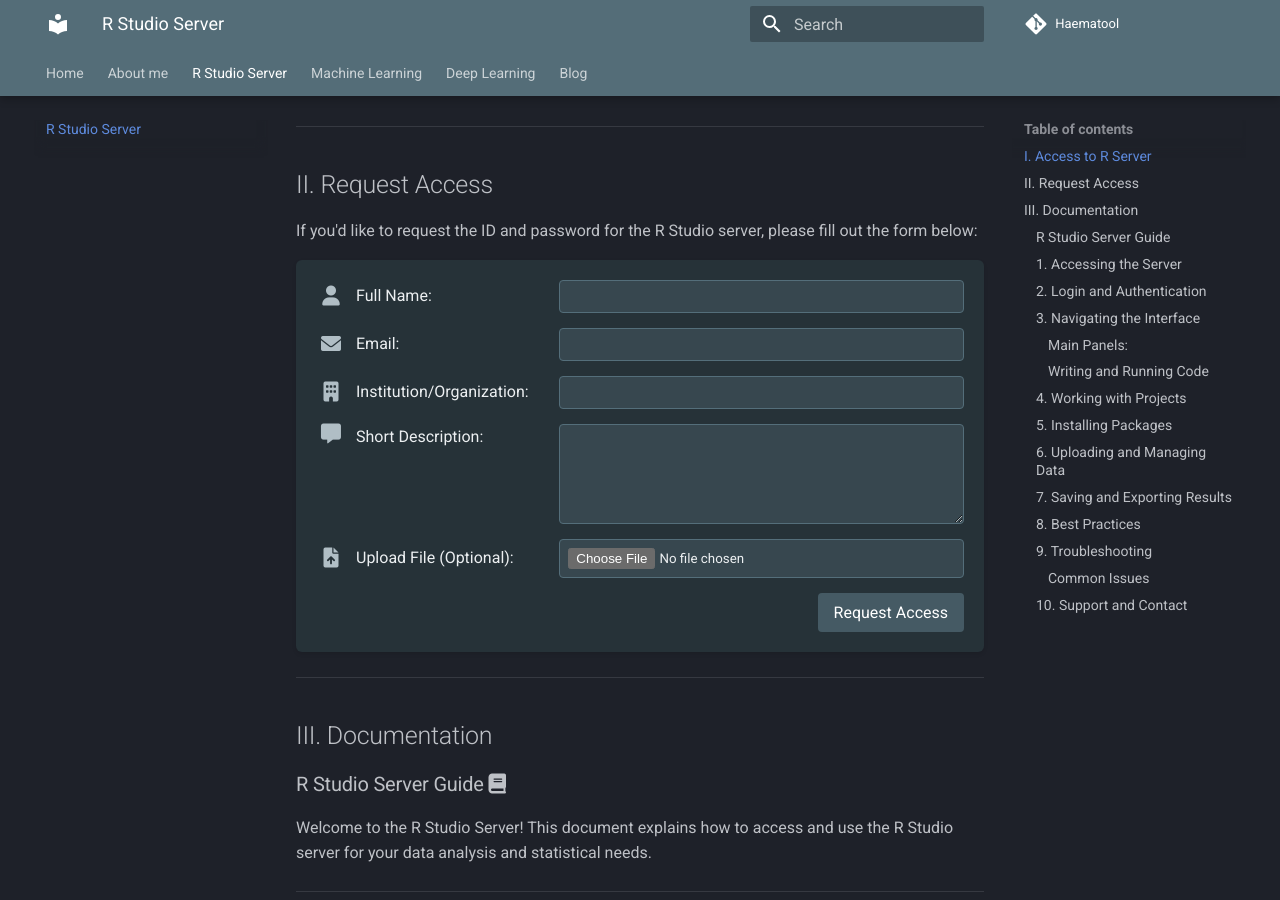
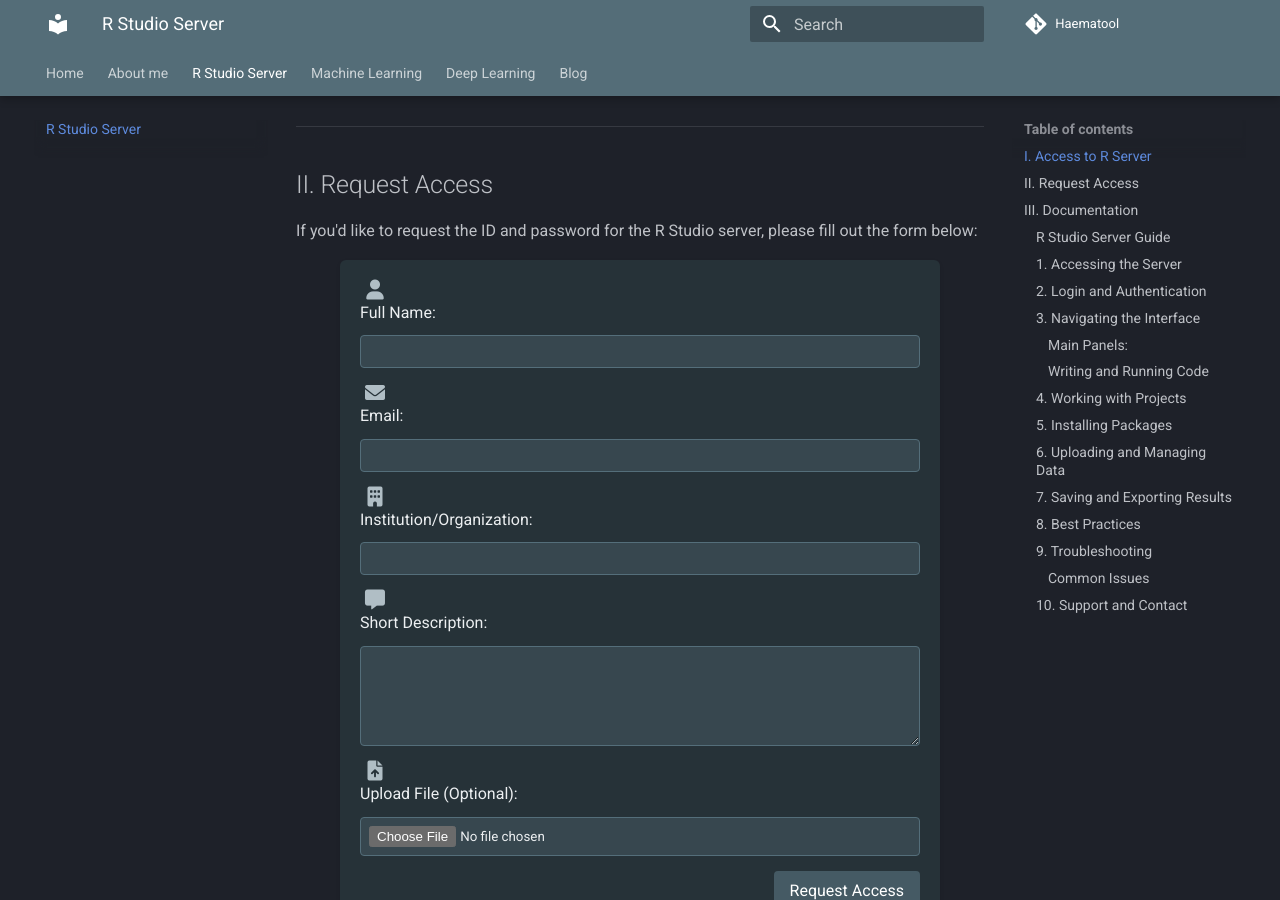
Before and after one commit to haematool/mywebsite, an MkDocs documentation site: the page built from docs/rstudioserver/rstudio.md, in a window 1280 px wide and 900 px high, scrolled down 376 px. Built offline with MkDocs 1.6.1 and Material for MkDocs 9.7.7, drawn with Linux system fonts in a browser that asks for light colours; comment, search, counter and statistics services are not loaded.

Commit message:
updatev2.1

```diff
--- a/docs/rstudioserver/rstudio.md
+++ b/docs/rstudioserver/rstudio.md
@@ -26,42 +26,43 @@ You can access the R Studio server using the following link:
 
 If you'd like to request the ID and password for the R Studio server, please fill out the form below:
 
-<form action="https://fabform.io/f/SgfCSO0" method="POST" enctype="multipart/form-data" style="width: 100%; padding: 20px; background-color: #263238; border-radius: 6px; box-shadow: 0 2px 4px rgba(0, 0, 0, 0.1); box-sizing: border-box;">
+<form action="https://fabform.io/f/SgfCSO0" method="POST" enctype="multipart/form-data" style="width: 100%; max-width: 600px; padding: 20px; background-color: #263238; border-radius: 6px; box-shadow: 0 2px 4px rgba(0, 0, 0, 0.1); box-sizing: border-box; margin: auto;">
 
-  <div style="margin-bottom: 15px; display: flex; align-items: center;">
+  <div style="margin-bottom: 15px; display: flex; flex-wrap: wrap; align-items: center;">
     <i class="fas fa-user" style="font-size: 20px; color: #b0bec5; margin-right: 10px; min-width: 30px; text-align: center;"></i>
-    <label for="name" style="font-size: 16px; font-weight: 500; color: #eceff1; flex: 1;">Full Name:</label>
-    <input type="text" id="name" name="name" required style="flex: 2; padding: 8px; border: 1px solid #546e7a; border-radius: 4px; background-color: #37474f; color: #eceff1; margin-left: 10px;">
+    <label for="name" style="font-size: 16px; font-weight: 500; color: #eceff1; flex: 1 1 100%;">Full Name:</label>
+    <input type="text" id="name" name="name" required style="flex: 1 1 100%; padding: 8px; border: 1px solid #546e7a; border-radius: 4px; background-color: #37474f; color: #eceff1; margin-top: 10px;">
   </div>
 
-  <div style="margin-bottom: 15px; display: flex; align-items: center;">
+  <div style="margin-bottom: 15px; display: flex; flex-wrap: wrap; align-items: center;">
     <i class="fas fa-envelope" style="font-size: 20px; color: #b0bec5; margin-right: 10px; min-width: 30px; text-align: center;"></i>
-    <label for="email" style="font-size: 16px; font-weight: 500; color: #eceff1; flex: 1;">Email:</label>
-    <input type="email" id="email" name="email" required style="flex: 2; padding: 8px; border: 1px solid #546e7a; border-radius: 4px; background-color: #37474f; color: #eceff1; margin-left: 10px;">
+    <label for="email" style="font-size: 16px; font-weight: 500; color: #eceff1; flex: 1 1 100%;">Email:</label>
+    <input type="email" id="email" name="email" required style="flex: 1 1 100%; padding: 8px; border: 1px solid #546e7a; border-radius: 4px; background-color: #37474f; color: #eceff1; margin-top: 10px;">
   </div>
 
-  <div style="margin-bottom: 15px; display: flex; align-items: center;">
+  <div style="margin-bottom: 15px; display: flex; flex-wrap: wrap; align-items: center;">
     <i class="fas fa-building" style="font-size: 20px; color: #b0bec5; margin-right: 10px; min-width: 30px; text-align: center;"></i>
-    <label for="institution" style="font-size: 16px; font-weight: 500; color: #eceff1; flex: 1;">Institution/Organization:</label>
-    <input type="text" id="institution" name="institution" required style="flex: 2; padding: 8px; border: 1px solid #546e7a; border-radius: 4px; background-color: #37474f; color: #eceff1; margin-left: 10px;">
+    <label for="institution" style="font-size: 16px; font-weight: 500; color: #eceff1; flex: 1 1 100%;">Institution/Organization:</label>
+    <input type="text" id="institution" name="institution" required style="flex: 1 1 100%; padding: 8px; border: 1px solid #546e7a; border-radius: 4px; background-color: #37474f; color: #eceff1; margin-top: 10px;">
   </div>
 
-  <div style="margin-bottom: 15px; display: flex; align-items: flex-start;">
+  <div style="margin-bottom: 15px; display: flex; flex-wrap: wrap; align-items: flex-start;">
     <i class="fas fa-comment-alt" style="font-size: 20px; color: #b0bec5; margin-right: 10px; min-width: 30px; text-align: center;"></i>
-    <label for="reason" style="font-size: 16px; font-weight: 500; color: #eceff1; flex: 1;">Short Description:</label>
-    <textarea id="reason" name="reason" required style="flex: 2; padding: 8px; border: 1px solid #546e7a; border-radius: 4px; background-color: #37474f; color: #eceff1; margin-left: 10px; height: 100px;"></textarea>
+    <label for="reason" style="font-size: 16px; font-weight: 500; color: #eceff1; flex: 1 1 100%;">Short Description:</label>
+    <textarea id="reason" name="reason" required style="flex: 1 1 100%; padding: 8px; border: 1px solid #546e7a; border-radius: 4px; background-color: #37474f; color: #eceff1; margin-top: 10px; height: 100px;"></textarea>
   </div>
 
-  <div style="margin-bottom: 15px; display: flex; align-items: center;">
+  <div style="margin-bottom: 15px; display: flex; flex-wrap: wrap; align-items: center;">
     <i class="fas fa-file-upload" style="font-size: 20px; color: #b0bec5; margin-right: 10px; min-width: 30px; text-align: center;"></i>
-    <label for="file" style="font-size: 16px; font-weight: 500; color: #eceff1; flex: 1;">Upload File (Optional):</label>
-    <input type="file" id="file" name="file" style="flex: 2; padding: 8px; border: 1px solid #546e7a; border-radius: 4px; background-color: #37474f; color: #eceff1; margin-left: 10px;">
+    <label for="file" style="font-size: 16px; font-weight: 500; color: #eceff1; flex: 1 1 100%;">Upload File (Optional):</label>
+    <input type="file" id="file" name="file" style="flex: 1 1 100%; padding: 8px; border: 1px solid #546e7a; border-radius: 4px; background-color: #37474f; color: #eceff1; margin-top: 10px;">
   </div>
 
   <div style="text-align: right;">
     <input type="submit" value="Request Access" style="background-color: #455a64; color: white; padding: 10px 16px; border: none; border-radius: 4px; cursor: pointer; font-size: 16px; font-weight: 500;">
   </div>
 </form>
+
 
 ---
 
```
